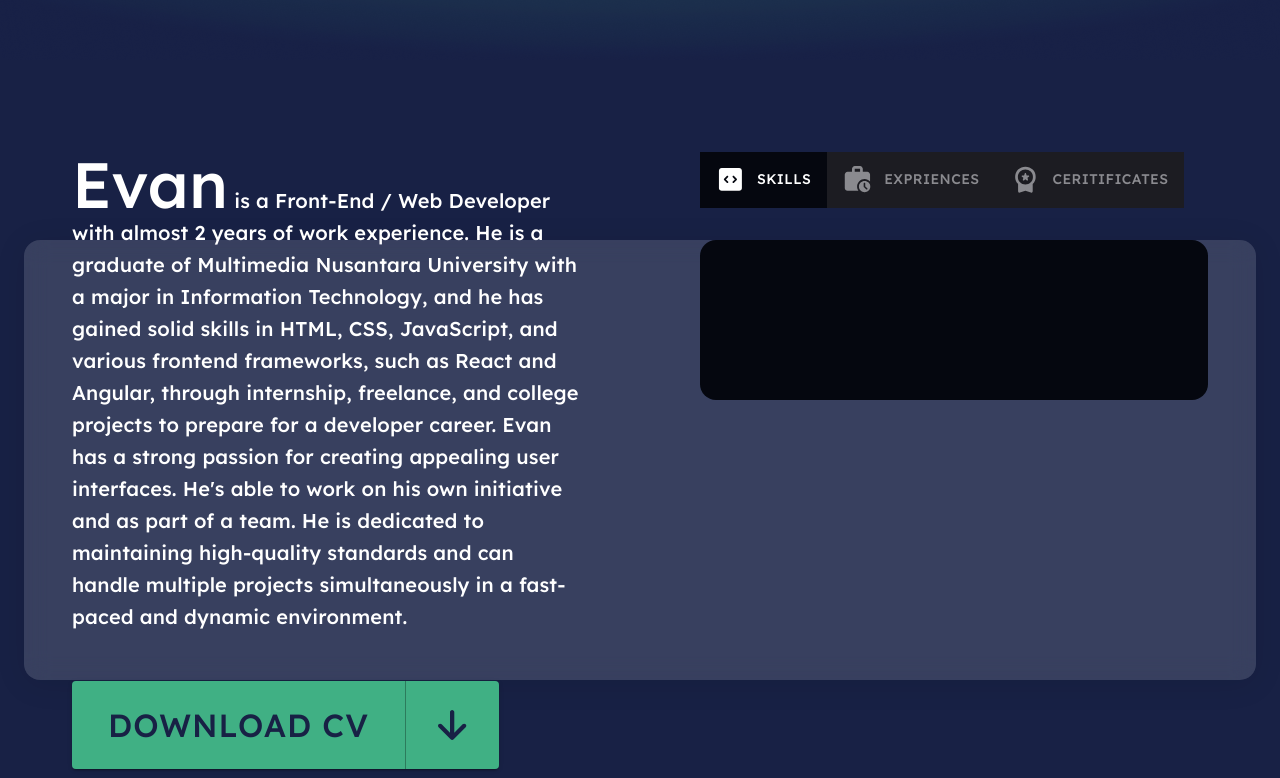
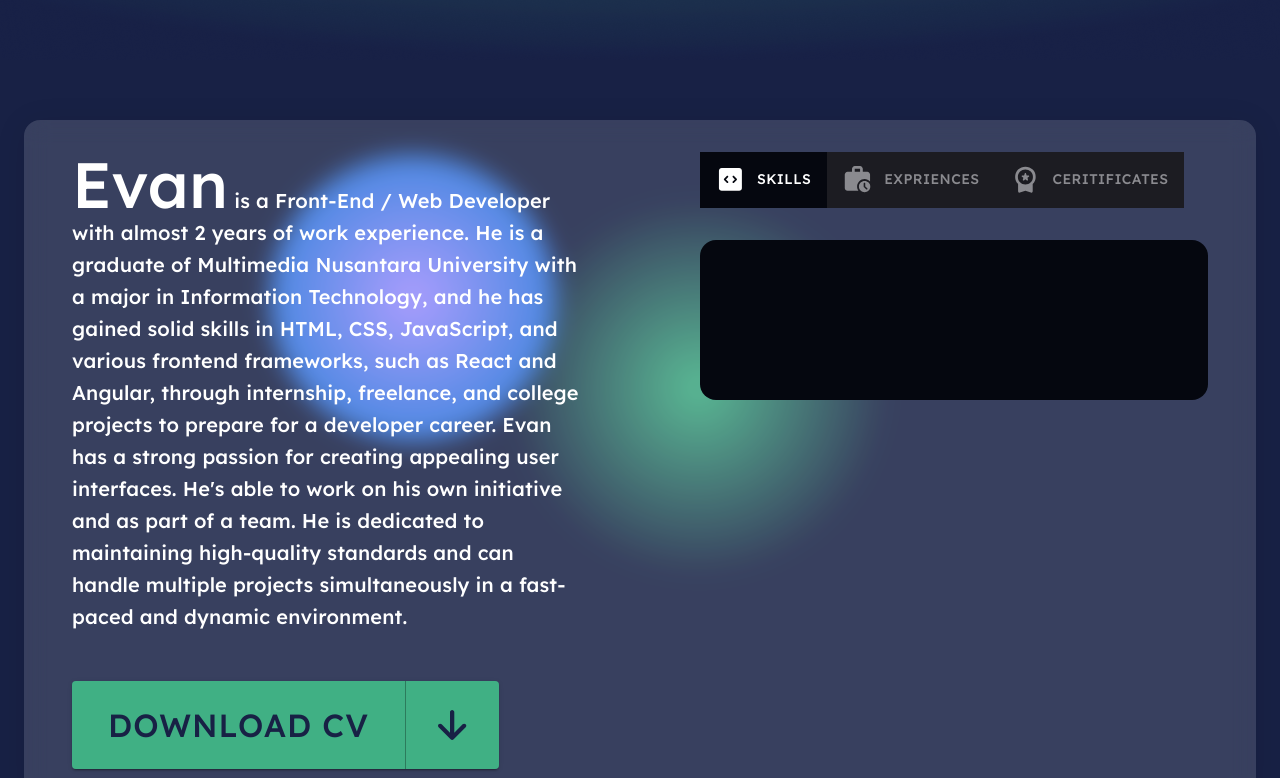
Before and after one commit to evan00144/evann, a React (Vite) app: page / in a window 1280 px wide. Shown: the part 740-1518 px from the top of the page. Built offline with nearby package versions, Linux system fonts and the light colour scheme.

Commit message:
update section 2 animation

```diff
--- a/src/pages/Section/SectionTwo.tsx
+++ b/src/pages/Section/SectionTwo.tsx
@@ -8,7 +8,7 @@ import {
   Tabs,
   Typography,
 } from "@mui/material";
-import { useState } from "react";
+import { useEffect, useState } from "react";
 import CodeIcon from "../../icons/CodeIcon";
 import CaseClockIcon from "../../icons/CaseClockIcon";
 import MedalIcon from "../../icons/MedalIcon";
@@ -51,6 +51,32 @@ export default function SectionTwo() {
     setValue(newValue);
   };
 
+  const [glassHeight, setGlassHeight] = useState<number | undefined>(0);
+
+  const contentHeight = document.querySelector(
+    ".content-height-box"
+  )?.clientHeight;
+
+  useEffect(() => {
+    setGlassHeight(contentHeight);
+  }, [contentHeight]);
+
+  console.log(contentHeight);
+
+  const GlassBg = styled(Box)`
+    position: absolute;
+    width: 100%;
+    height: calc(${glassHeight}px + 6rem);
+    top: 50%;
+    transform: translateY(-50%);
+    z-index: -1;
+    background: rgba(255, 255, 255, 0.14);
+    border-radius: 16px;
+    box-shadow: 0 4px 30px rgba(0, 0, 0, 0.1);
+    backdrop-filter: blur(12.3px);
+    -webkit-backdrop-filter: blur(12.3px);
+  `;
+
   return (
     <div>
       <Container
@@ -68,7 +94,7 @@ export default function SectionTwo() {
             columnSpacing={15}
             sx={{ height: "100%", flex: 1, padding: "3rem" }}
           >
-            <Grid item sm={6}>
+            <Grid item sm={6} className="content-height-box">
               <Typography variant="h6" marginBottom={"3rem"} color={"white"}>
                 <span style={{ fontSize: "4rem", lineHeight: "1" }}>Evan</span>{" "}
                 is a Front-End / Web Developer with almost 2 years of work
@@ -198,6 +224,7 @@ export default function SectionTwo() {
             </Grid>
           </Grid>
           <GlassBg />
+          <RadialCircle2 />
           <RadialCircle />
         </Box>
       </Container>
@@ -205,42 +232,66 @@ export default function SectionTwo() {
   );
 }
 
-
-const GlassBg = styled(Box)`
-  position: absolute;
-  width: 100%;
-  height: 55vh;
-  top: 50%;
-  transform: translateY(-50%);
-  z-index: -1;
-  background: rgba(255, 255, 255, 0.14);
-  border-radius: 16px;
-  box-shadow: 0 4px 30px rgba(0, 0, 0, 0.1);
-  backdrop-filter: blur(12.3px);
-  -webkit-backdrop-filter: blur(12.3px);
-`;
-
-const randomNumber = (max:number) => Math.floor(Math.random() * max);
-
+const randomNumber = (max: number) => Math.floor(Math.random() * max);
+const generateXY = (number: number) => {
+  const x = randomNumber(number);
+  const y = randomNumber(number);
+  return `left: ${x}%;
+  top: ${y}%;
+  transform: translate(-${x}%, -${y}%);
+  `;
+};
 
 const movingCircleKeyframes = keyframes`
 0% {
-  transform: translate(0, 0);
+  ${generateXY(100)}
 }
-10% {
-  transform: translate(${randomNumber(100)}vw, ${randomNumber(100)}vh);
+20% {
+  ${generateXY(100)}
+  scale: 1.2;
 }
-25% {
-  transform: translate(${randomNumber(100)}vw, ${randomNumber(100)}vh);
+40% {
+  ${generateXY(100)}
+  scale: 1.5;
 }
-50% {
-  transform: translate(${randomNumber(100)}vw, ${randomNumber(100)}vh);
+60% {
+  ${generateXY(100)}
+  scale: .7;
 }
-90% {
-  transform: translate(${randomNumber(100)}vw, ${randomNumber(100)}vh);
+80% {
+  ${generateXY(100)}
+  scale: 2;
 }
 100% {
-  transform: translate(0, 0);
+  left: 0;
+  top: 0;
+  scale: 1;
+}
+`;
+const movingCircleKeyframes2 = keyframes`
+0% {
+  ${generateXY(100)}
+
+}
+20% {
+  ${generateXY(100)}
+  scale: 1.2;
+}
+40% {
+  ${generateXY(100)}
+  scale: 1.5;
+}
+60% {
+  ${generateXY(100)}
+  scale: .7;
+}
+80% {
+  ${generateXY(100)}
+  scale: 2;
+}
+100% {
+  ${generateXY(100)}
+  scale: 1;
 }
 `;
 const RadialCircle = styled(Box)`
@@ -248,8 +299,8 @@ const RadialCircle = styled(Box)`
   width: 15rem;
   height: 15rem;
   z-index: -2;
-  top:0;
-  left:0;
+  top: 0;
+  left: 0;
   border-radius: 50%;
   background: rgb(157, 142, 254);
   background: radial-gradient(
@@ -259,3 +310,20 @@ const RadialCircle = styled(Box)`
   );
   animation: ${movingCircleKeyframes} 12s linear infinite;
 `;
+
+const RadialCircle2 = styled(Box)`
+  position: absolute;
+  width: 20rem;
+  height: 20rem;
+  z-index: -2;
+  top: 0;
+  left: 0;
+  border-radius: 50%;
+
+  background: radial-gradient(
+    50% 50% at 50% 50%,
+    #40b084 0%,
+    rgba(24, 33, 69, 0) 100%
+  );
+  animation: ${movingCircleKeyframes2} 12s linear infinite;
+`;
```
